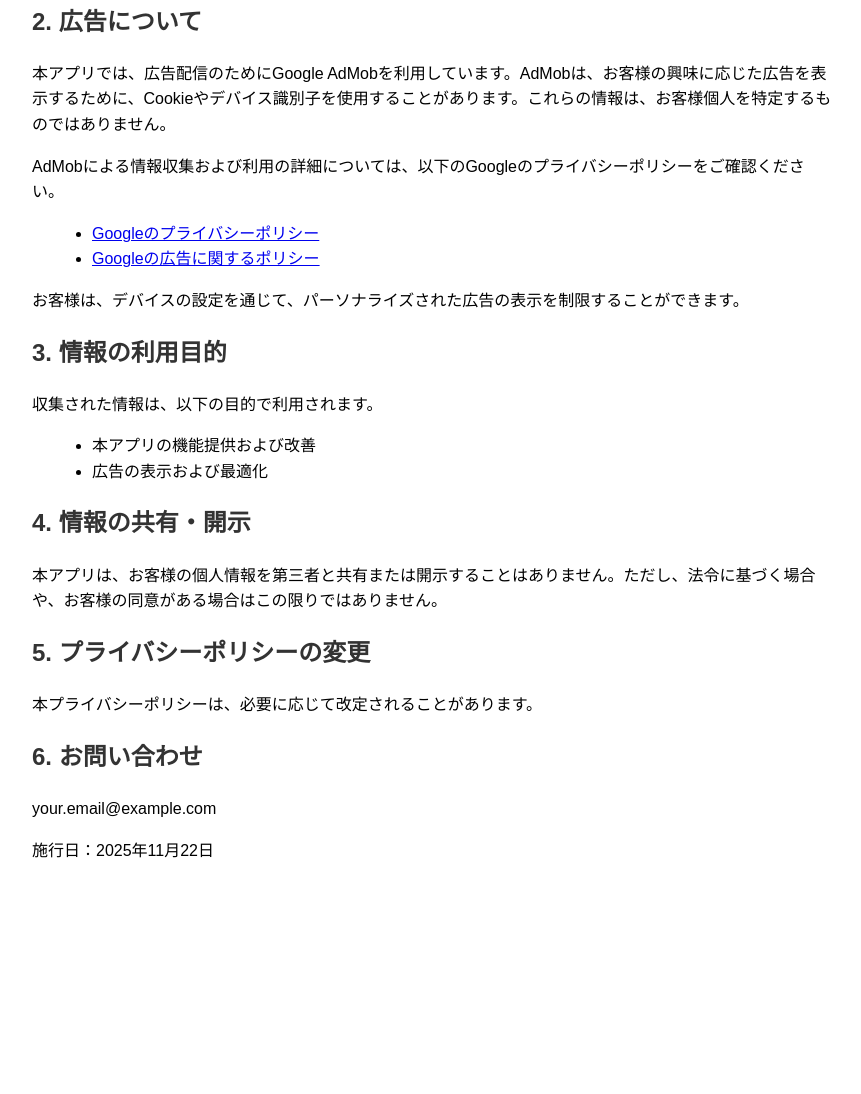
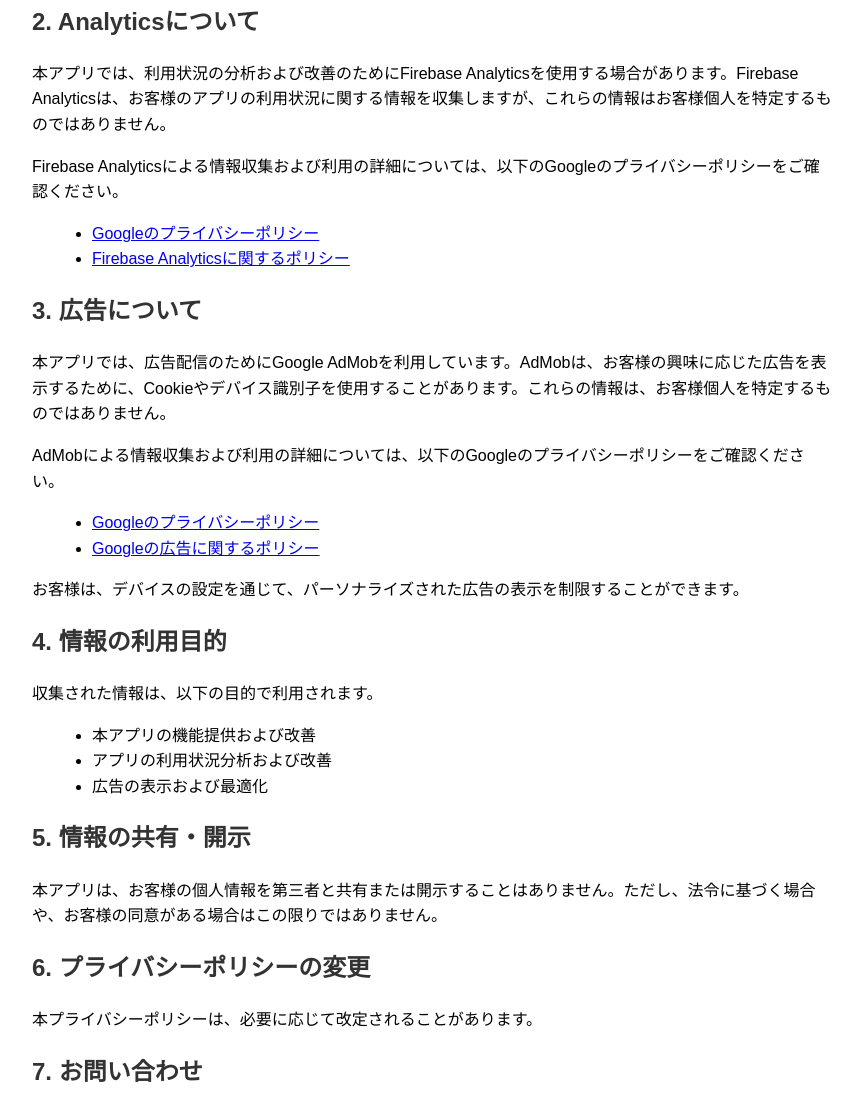
Before and after one commit to yamadaApp/MonoMap-policy, a plain HTML site: page docs/index.html in a window 1280 px wide. Shown: the part 312-1406 px from the top of the page, without its empty margins (208-1069 px from the left). Before the commit the page ends 1211 px from the top, so only its background shows below. Drawn offline with Linux system fonts and the light colour scheme.

Commit message:
analytics対応

```diff
--- a/docs/index.html
+++ b/docs/index.html
@@ -28,7 +28,15 @@
     <h2>1. 収集する情報</h2>
     <p>本アプリは、お客様個人を特定できる情報を直接収集することはありません。</p>
 
-    <h2>2. 広告について</h2>
+    <h2>2. Analyticsについて</h2>
+    <p>本アプリでは、利用状況の分析および改善のためにFirebase Analyticsを使用する場合があります。Firebase Analyticsは、お客様のアプリの利用状況に関する情報を収集しますが、これらの情報はお客様個人を特定するものではありません。</p>
+    <p>Firebase Analyticsによる情報収集および利用の詳細については、以下のGoogleのプライバシーポリシーをご確認ください。</p>
+    <ul>
+        <li><a href="https://policies.google.com/privacy">Googleのプライバシーポリシー</a></li>
+        <li><a href="https://firebase.google.com/policies/analytics">Firebase Analyticsに関するポリシー</a></li>
+    </ul>
+
+    <h2>3. 広告について</h2>
     <p>本アプリでは、広告配信のためにGoogle AdMobを利用しています。AdMobは、お客様の興味に応じた広告を表示するために、Cookieやデバイス識別子を使用することがあります。これらの情報は、お客様個人を特定するものではありません。</p>
     <p>AdMobによる情報収集および利用の詳細については、以下のGoogleのプライバシーポリシーをご確認ください。</p>
     <ul>
@@ -37,21 +45,22 @@
     </ul>
     <p>お客様は、デバイスの設定を通じて、パーソナライズされた広告の表示を制限することができます。</p>
 
-    <h2>3. 情報の利用目的</h2>
+    <h2>4. 情報の利用目的</h2>
     <p>収集された情報は、以下の目的で利用されます。</p>
     <ul>
         <li>本アプリの機能提供および改善</li>
+        <li>アプリの利用状況分析および改善</li>
         <li>広告の表示および最適化</li>
     </ul>
 
-    <h2>4. 情報の共有・開示</h2>
+    <h2>5. 情報の共有・開示</h2>
     <p>本アプリは、お客様の個人情報を第三者と共有または開示することはありません。ただし、法令に基づく場合や、お客様の同意がある場合はこの限りではありません。</p>
 
-    <h2>5. プライバシーポリシーの変更</h2>
+    <h2>6. プライバシーポリシーの変更</h2>
     <p>本プライバシーポリシーは、必要に応じて改定されることがあります。</p>
 
-    <h2>6. お問い合わせ</h2>
-    <p>your.email@example.com</p>
+    <h2>7. お問い合わせ</h2>
+    <p>alteraxis01@gmail.com</p>
     <p>施行日：2025年11月22日</p>
 </body>
 </html>
```
